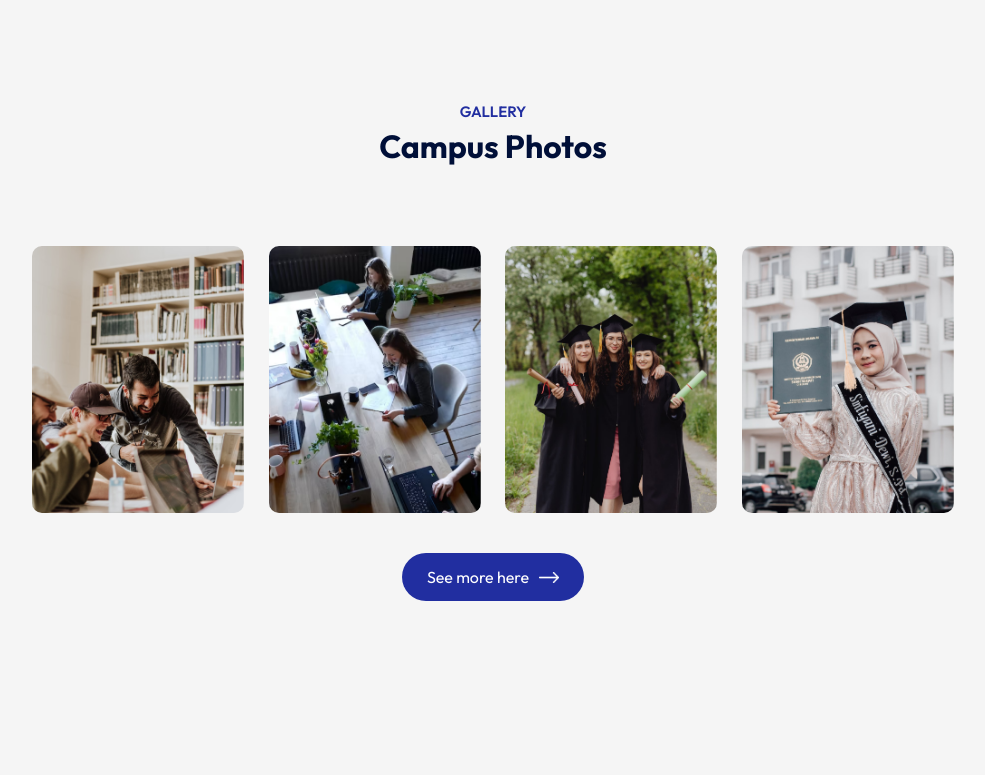
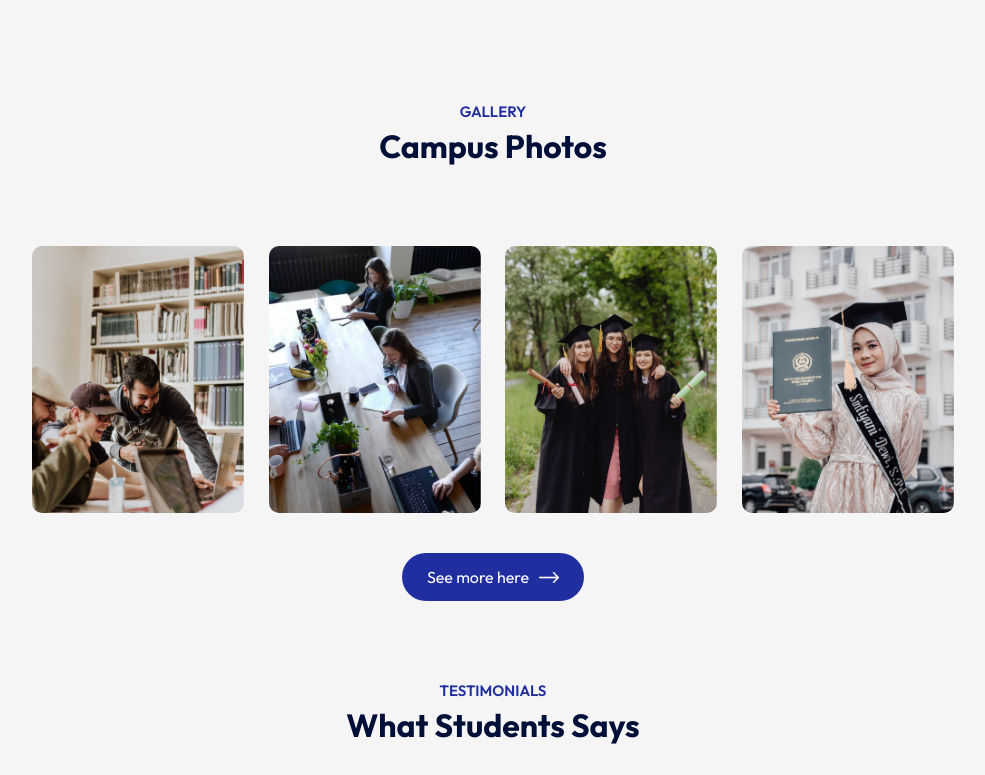
Before and after one commit to HassanEhsani/edusityy, a React (Vite) app: page / in a window 1280 px wide. Shown: the part 1756-2531 px from the top of the page, without its empty margins (147-1132 px from the left). Before the commit the page ends 2437 px from the top, so only its background shows below. Built offline with nearby package versions, Linux system fonts and the light colour scheme.

Commit message:
created the component (Testimonials) with files

```diff
--- a/src/App.jsx
+++ b/src/App.jsx
@@ -18,6 +18,7 @@ function App() {
         <About/>
         <Title subTitle='Gallery' title='Campus Photos' />
         <Campus/>
+        <Title subTitle='TESTIMONIALS' title='What Students Says' />
       </div>
 
     </div>
```
Also changed, not shown: src/Components/Testimonials/Testimonials.jsx (added, +13 -0 lines), src/Components/Testimonials/Testimonials.css (added).
